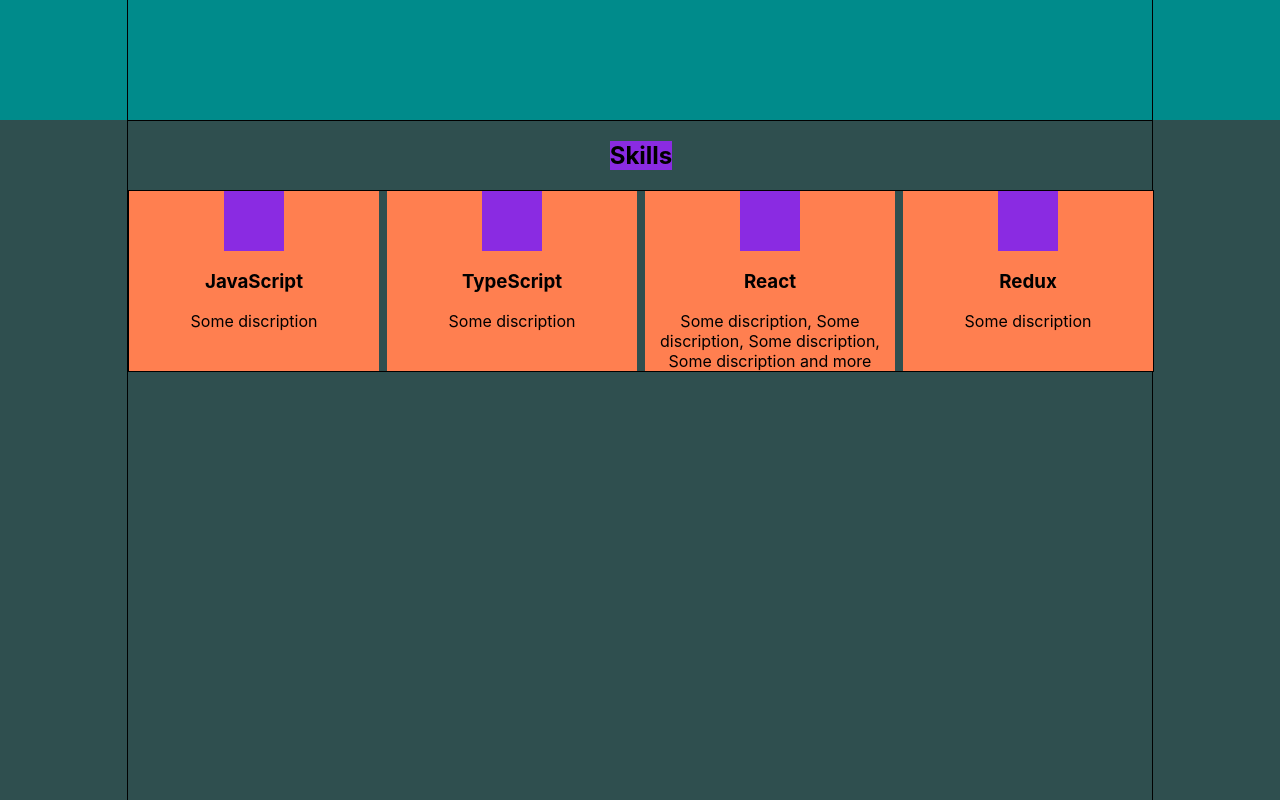
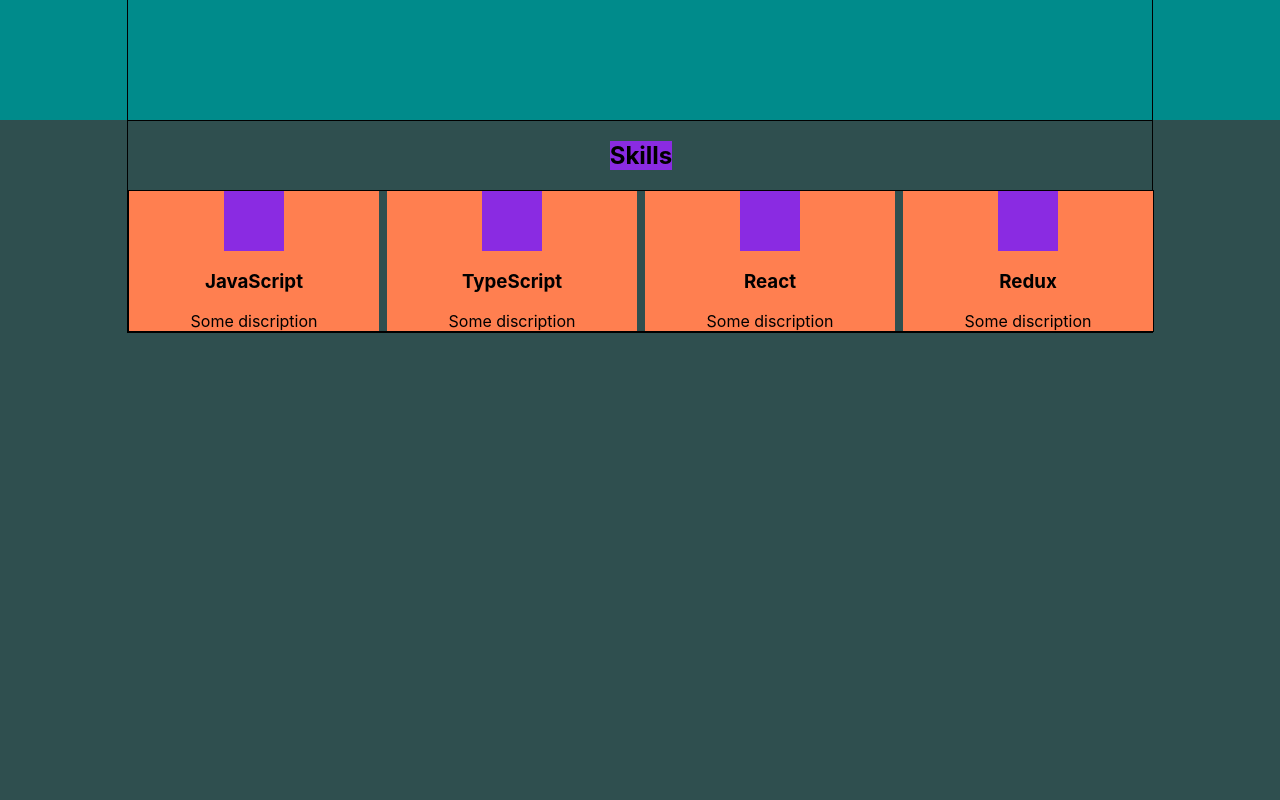
Before and after one commit to DzmitryYesis/portfolio, a React (Create React App) app: page / in a window 1280 px wide. Shown: the part 760-1560 px from the top of the page. Built offline with nearby package versions, Linux system fonts and the light colour scheme.

Commit message:
Fixed bugs

```diff
--- a/src/components/footer/Footer.module.css
+++ b/src/components/footer/Footer.module.css
@@ -17,7 +17,7 @@
 
 .code {
     height: 50px;
-    width: 300px;
+    width: 80%;
     border: 1px solid black;
     text-align: center;
 }
--- a/src/components/skills/Skills.module.css
+++ b/src/components/skills/Skills.module.css
@@ -1,5 +1,5 @@
 .skillsBlock {
-    height: 100vh;
+    min-height: 100vh;
     background-color: darkslategray;
 }
 
--- a/src/components/skills/Skills.tsx
+++ b/src/components/skills/Skills.tsx
@@ -11,7 +11,7 @@ const Skills = () => {
                 <div className={style.skills}>
                     <Skill title={'JavaScript'} discription={'Some discription'}/>
                     <Skill title={'TypeScript'} discription={'Some discription'}/>
-                    <Skill title={'React'} discription={'Some discription, Some discription, Some discription, Some discription and more'}/>
+                    <Skill title={'React'} discription={'Some discription'}/>
                     <Skill title={'Redux'} discription={'Some discription'}/>
 
                 </div>
```
